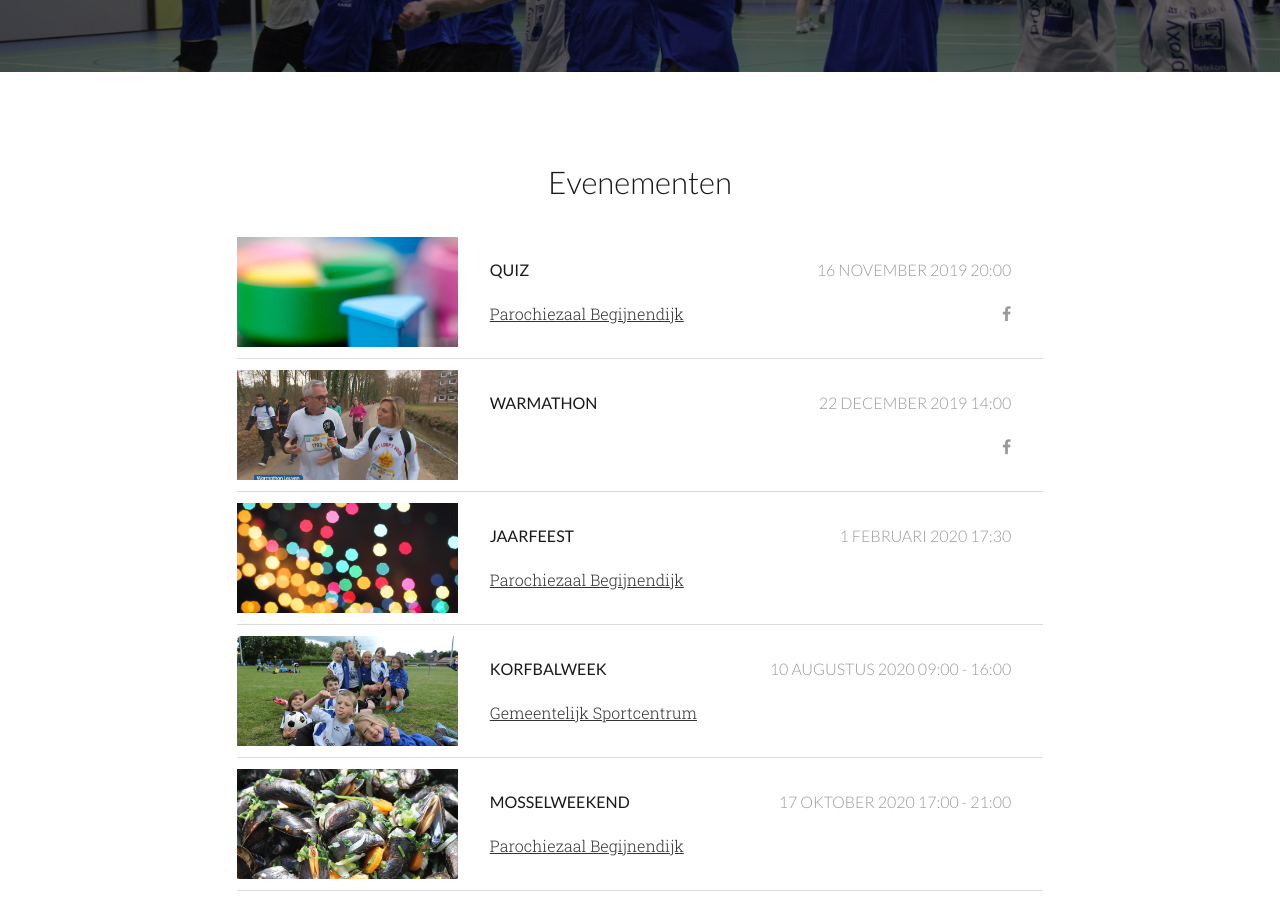
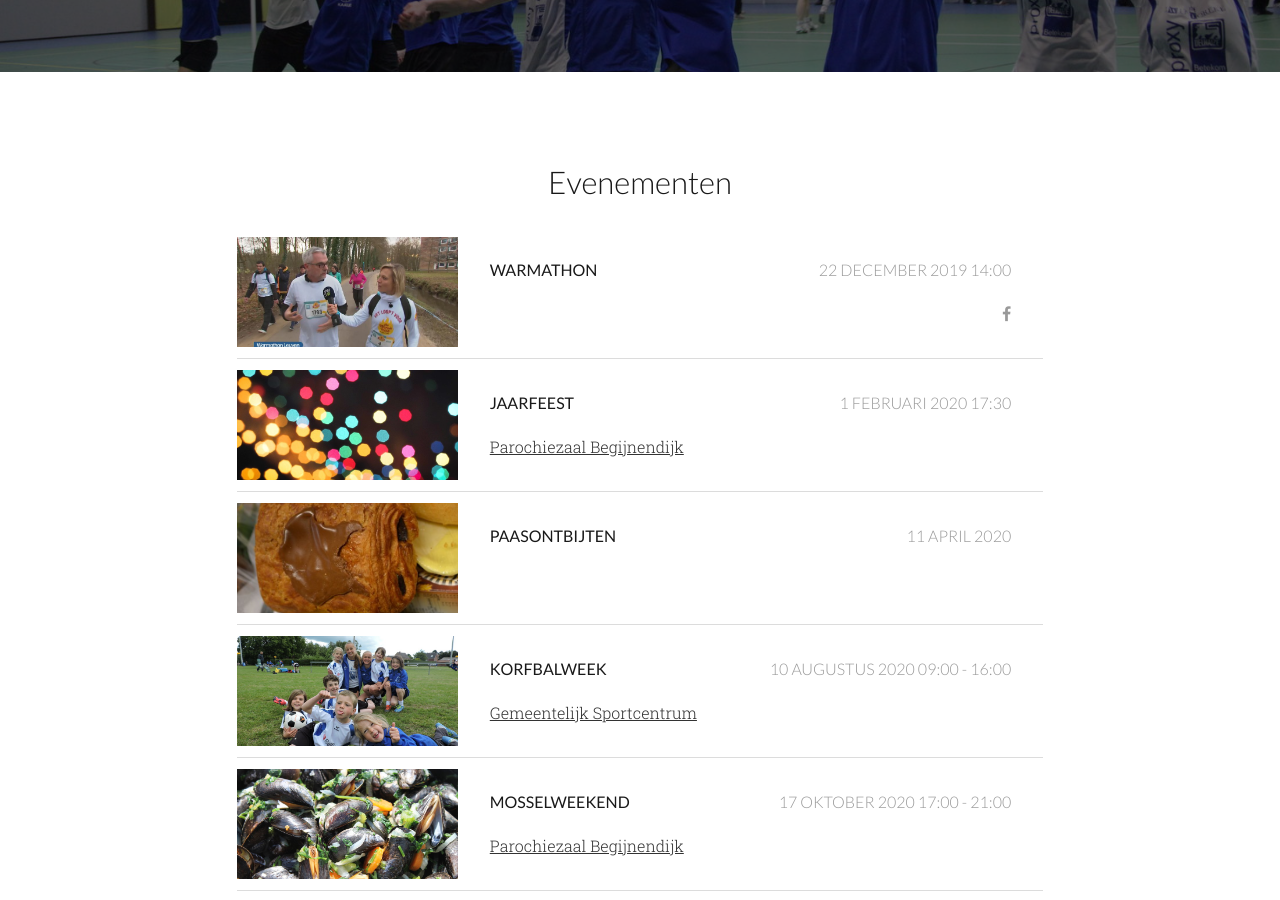
Before and after one commit to kcbj/kcbj.github.io, a Jekyll site: the page built from agenda/index.html, in a window 1280 px wide and 900 px high, scrolled down 666 px. Built offline with Jekyll 4.4.1, drawn with Linux system fonts in a browser that asks for light colours; nearby versions of some CDN libraries.

Commit message:
Added paasontbijten

```diff
--- a/_data/events.yml
+++ b/_data/events.yml
@@ -26,11 +26,11 @@
 #  location: parochiezaal
 #  image: mosselen.jpg
 #  facebook: https://www.facebook.com/events/661879497665253/
-- title: Quiz
-  start: 2019-11-16 20:00:00 +01:00
-  location: parochiezaal
-  image: quiz.jpg
-  facebook: https://www.facebook.com/events/470990290421595/
+#- title: Quiz
+#  start: 2019-11-16 20:00:00 +01:00
+#  location: parochiezaal
+#  image: quiz.jpg
+#  facebook: https://www.facebook.com/events/470990290421595/
 - title: Warmathon
   start: 2019-12-22 14:00:00 +01:00
   image: warmathon.jpg
@@ -39,6 +39,9 @@
   start: 2020-2-1 17:30:00 +01:00
   location: parochiezaal
   image: party.jpg
+- title: Paasontbijten
+  date: 2020-4-11 00:00 +02:00
+  image: ontbijt.jpg
 - title: Korfbalweek
   start: 2020-8-10 09:00:00 +02:00
   end: 2020-8-14 16:00:00 +02:00
```
